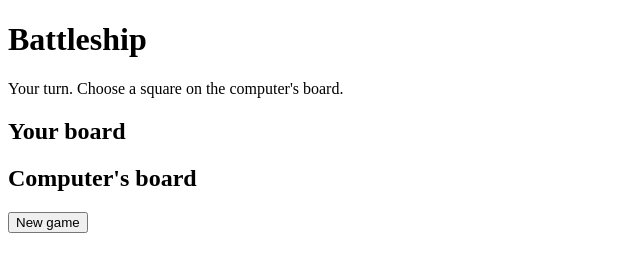
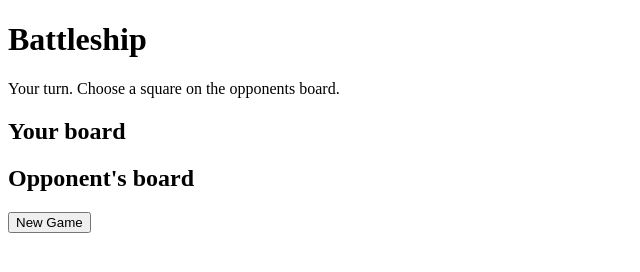
Before and after one commit to harelbenmoshe1-art/odin-battleship, a website: page src/template.html in a window 1280 px wide. Shown: the full height of the page, 0-640 px from the left. Drawn offline with Linux system fonts and the light colour scheme.

```diff
--- a/src/template.html
+++ b/src/template.html
@@ -8,7 +8,7 @@
 <body>
   <main>
     <h1>Battleship</h1>
-    <p id="game-status">Your turn. Choose a square on the computer's board.</p>
+    <p id="game-status">Your turn. Choose a square on the opponents board.</p>
 
     <div class="boards">
       <section>
@@ -17,12 +17,12 @@
       </section>
 
       <section>
-        <h2>Computer's board</h2>
-        <div id="computer-board" class="gameboard"></div>
+        <h2>Opponent's board</h2>
+        <div id="opponent-board" class="gameboard"></div>
       </section>
     </div>
 
-    <button id="new-game" type="button">New game</button>
+    <button id="new-game" type="button">New Game</button>
   </main>
 </body>
 </html>
```
